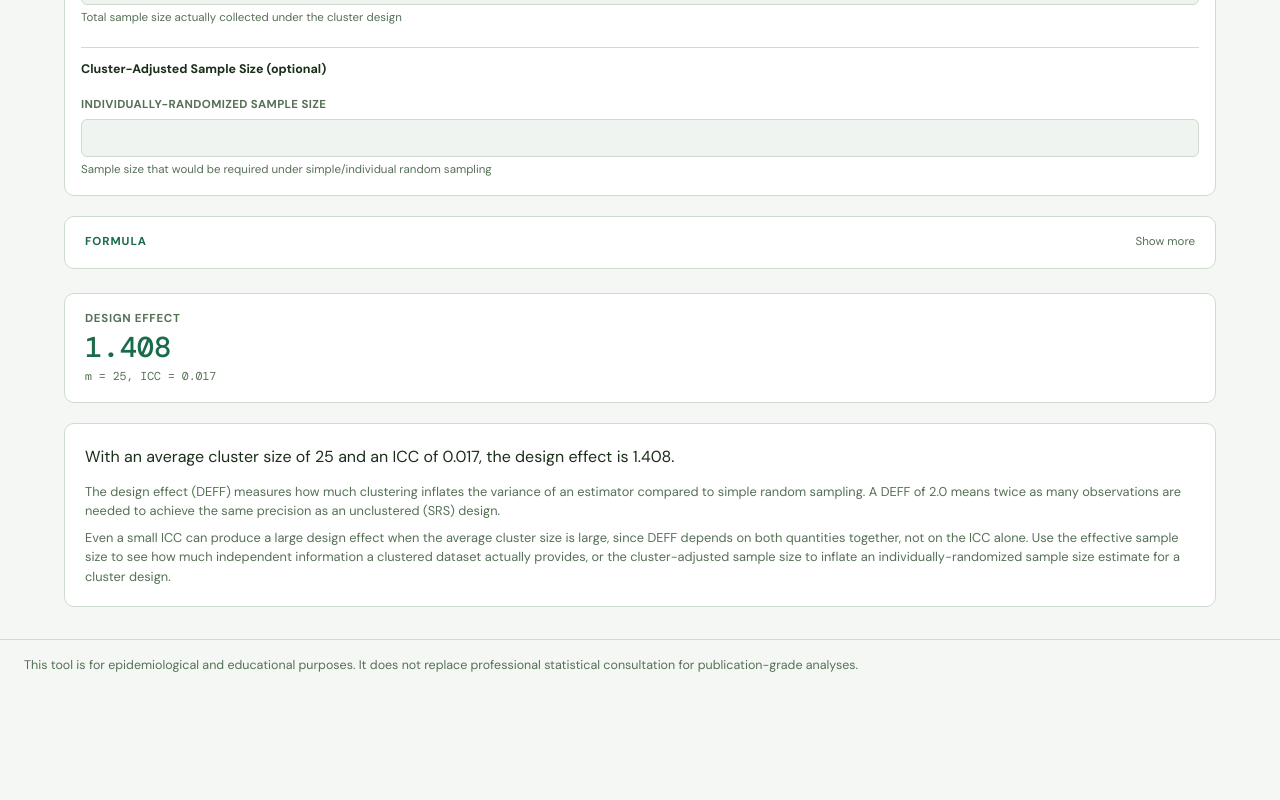
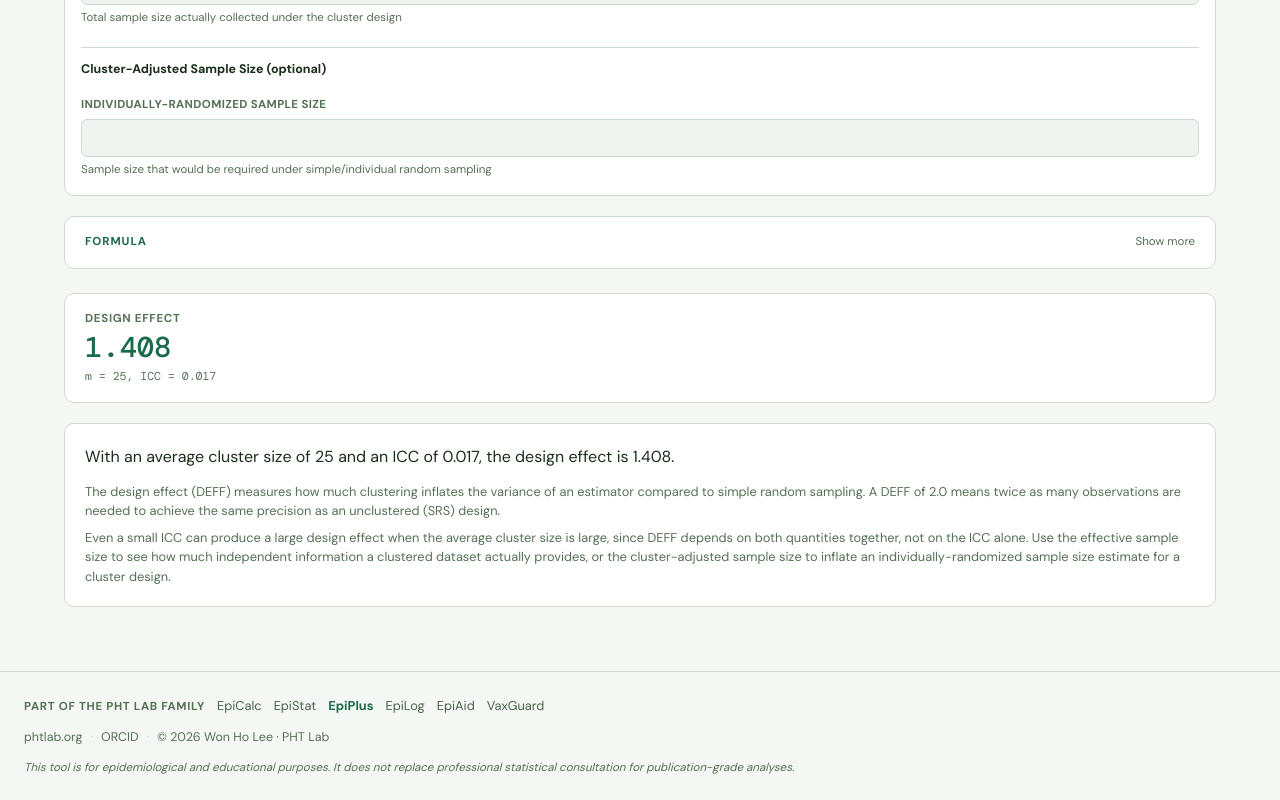
Before and after one commit to whlee5503-dot/EpiPlus, a React (Vite) app: page / in a window 1280 px wide. Shown: the part 556-1356 px from the top of the page. Before the commit the page ends 1248 px from the top, so only its background shows below. Built offline with nearby package versions, Linux system fonts and the light colour scheme.

Commit message:
Add shared Footer component with sibling app links

```diff
--- a/src/App.tsx
+++ b/src/App.tsx
@@ -1,6 +1,7 @@
 import { useState, useEffect, lazy, Suspense } from "react";
 import "./App.css";
 import ErrorBoundary from "./components/ErrorBoundary";
+import Footer from "./components/Footer";
 import { translations } from "./i18n/translations";
 import type { Lang } from "./i18n/translations";
 
@@ -162,16 +163,15 @@ function App() {
         </ErrorBoundary>
       </main>
 
-      <footer
-        style={{
-          padding: "var(--space-4) var(--space-6)",
-          borderTop: "1px solid var(--border-color)",
-          color: "var(--text-muted)",
-          fontSize: "0.78rem",
+      <Footer
+        currentAppId="epiplus"
+        disclaimer={t.common.disclaimer}
+        labels={{
+          siblingsHeading: t.common.footer.siblingsHeading,
+          hub: t.common.footer.hub,
+          orcid: t.common.footer.orcid,
         }}
-      >
-        {t.common.disclaimer}
-      </footer>
+      />
     </div>
   );
 }
--- /dev/null
+++ b/src/components/Footer.tsx
@@ -0,0 +1,64 @@
+import { SIBLING_APPS } from "../data/siblingApps";
+
+interface FooterLabels {
+    siblingsHeading: string;
+    hub: string;
+    orcid: string;
+}
+
+interface FooterProps {
+    currentAppId: string;
+    disclaimer: string;
+    labels: FooterLabels;
+}
+
+function Footer({ currentAppId, disclaimer, labels }: FooterProps) {
+    const year = new Date().getFullYear();
+
+    return (
+        <footer className="app-footer">
+            <div className="app-footer-siblings">
+                <span className="app-footer-siblings-label">{labels.siblingsHeading}</span>
+                <nav className="app-footer-sibling-links">
+                    {SIBLING_APPS.map((app) =>
+                        app.id === currentAppId ? (
+                            <span key={app.id} className="app-footer-sibling-current">
+                                {app.name}
+                            </span>
+                        ) : (
+                            <a key={app.id} href={app.url} className="app-footer-sibling-link">
+                                {app.name}
+                            </a>
+                        )
+                    )}
+                </nav>
+            </div>
+
+            <div className="app-footer-meta">
+                <a
+                    href="https://phtlab.org"
+                    className="app-footer-hub-link"
+                    target="_blank"
+                    rel="noopener noreferrer"
+                >
+                    {labels.hub}
+                </a>
+                <span className="app-footer-sep">&middot;</span>
+                <a
+                    href="https://orcid.org/0009-0005-1866-8257"
+                    className="app-footer-orcid-link"
+                    target="_blank"
+                    rel="noopener noreferrer"
+                >
+                    {labels.orcid}
+                </a>
+                <span className="app-footer-sep">&middot;</span>
+                <span className="app-footer-copyright">&copy; {year} Won Ho Lee &middot; PHT Lab</span>
+            </div>
+
+            <p className="app-footer-disclaimer">{disclaimer}</p>
+        </footer>
+    );
+}
+
+export default Footer;
--- /dev/null
+++ b/src/data/siblingApps.ts
@@ -0,0 +1,14 @@
+export interface SiblingApp {
+    id: string;
+    name: string;
+    url: string;
+}
+
+export const SIBLING_APPS: SiblingApp[] = [
+    { id: "epicalc", name: "EpiCalc", url: "https://epicalc.phtlab.org" },
+    { id: "epistat", name: "EpiStat", url: "https://epistat.phtlab.org" },
+    { id: "epiplus", name: "EpiPlus", url: "https://epiplus.phtlab.org" },
+    { id: "epilog", name: "EpiLog", url: "https://epilog.phtlab.org" },
+    { id: "epiaid", name: "EpiAid", url: "https://epiaid.phtlab.org" },
+    { id: "vaxguard", name: "VaxGuard", url: "https://vaxguard.phtlab.org" },
+];
--- a/src/i18n/translations.ts
+++ b/src/i18n/translations.ts
@@ -14,6 +14,11 @@ export const translations = {
       showMore: "Show more",
       showLess: "Show less",
       formula: "Formula",
+      footer: {
+        siblingsHeading: "Part of the PHT Lab family",
+        hub: "phtlab.org",
+        orcid: "ORCID",
+      },
       interpretation: "Interpretation",
       note: "Note",
       undefined: "undefined",
@@ -598,6 +603,11 @@ export const translations = {
       showMore: "자세히 보기",
       showLess: "접기",
       formula: "공식",
+      footer: {
+        siblingsHeading: "PHT Lab 앱 패밀리",
+        hub: "phtlab.org",
+        orcid: "ORCID",
+      },
       interpretation: "해석",
       note: "참고",
       undefined: "정의 불가",
@@ -1181,6 +1191,11 @@ export const translations = {
       showMore: "Afficher plus",
       showLess: "Afficher moins",
       formula: "Formule",
+      footer: {
+        siblingsHeading: "Fait partie de la famille PHT Lab",
+        hub: "phtlab.org",
+        orcid: "ORCID",
+      },
       interpretation: "Interprétation",
       note: "Remarque",
       undefined: "indéfini",
--- a/src/styles/shared.css
+++ b/src/styles/shared.css
@@ -377,3 +377,87 @@
   font-size: 0.8rem;
   font-style: italic;
 }
+
+/* ============================================================
+ * Shared Footer component (app-footer-*)
+ * Used across all six sibling apps (EpiCalc, EpiStat, EpiPlus,
+ * EpiLog, EpiAid, VaxGuard) via src/components/Footer.tsx.
+ * ============================================================ */
+.app-footer {
+  margin-top: var(--space-8);
+  padding: var(--space-6);
+  border-top: 1px solid var(--border-color);
+  display: flex;
+  flex-direction: column;
+  gap: var(--space-3);
+}
+
+.app-footer-siblings {
+  display: flex;
+  flex-wrap: wrap;
+  align-items: baseline;
+  gap: var(--space-3);
+}
+
+.app-footer-siblings-label {
+  font-size: 0.72rem;
+  font-weight: 700;
+  text-transform: uppercase;
+  letter-spacing: 0.06em;
+  color: var(--text-muted);
+}
+
+.app-footer-sibling-links {
+  display: flex;
+  flex-wrap: wrap;
+  gap: var(--space-3);
+}
+
+.app-footer-sibling-link {
+  font-size: 0.8rem;
+  color: var(--text-secondary);
+  text-decoration: none;
+}
+
+.app-footer-sibling-link:hover {
+  color: var(--color-primary);
+  text-decoration: underline;
+}
+
+.app-footer-sibling-current {
+  font-size: 0.8rem;
+  font-weight: 700;
+  color: var(--color-primary);
+}
+
+.app-footer-meta {
+  display: flex;
+  flex-wrap: wrap;
+  align-items: center;
+  gap: var(--space-2);
+  font-size: 0.78rem;
+  color: var(--text-muted);
+}
+
+.app-footer-hub-link,
+.app-footer-orcid-link {
+  color: var(--text-muted);
+  text-decoration: none;
+}
+
+.app-footer-hub-link:hover,
+.app-footer-orcid-link:hover {
+  color: var(--color-primary);
+  text-decoration: underline;
+}
+
+.app-footer-sep {
+  color: var(--border-color);
+}
+
+.app-footer-disclaimer {
+  font-size: 0.72rem;
+  color: var(--text-muted);
+  font-style: italic;
+  line-height: 1.4;
+}
```
